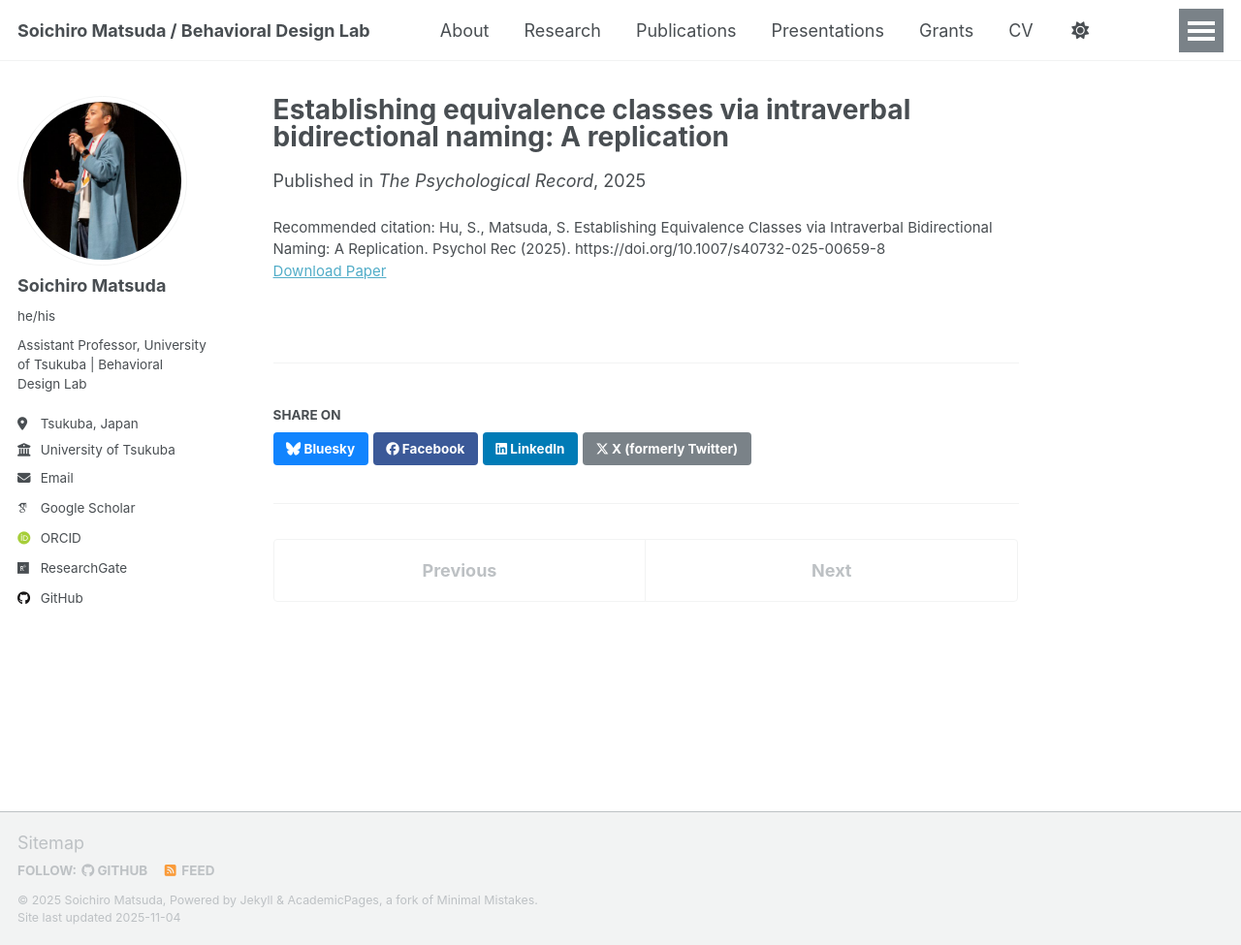
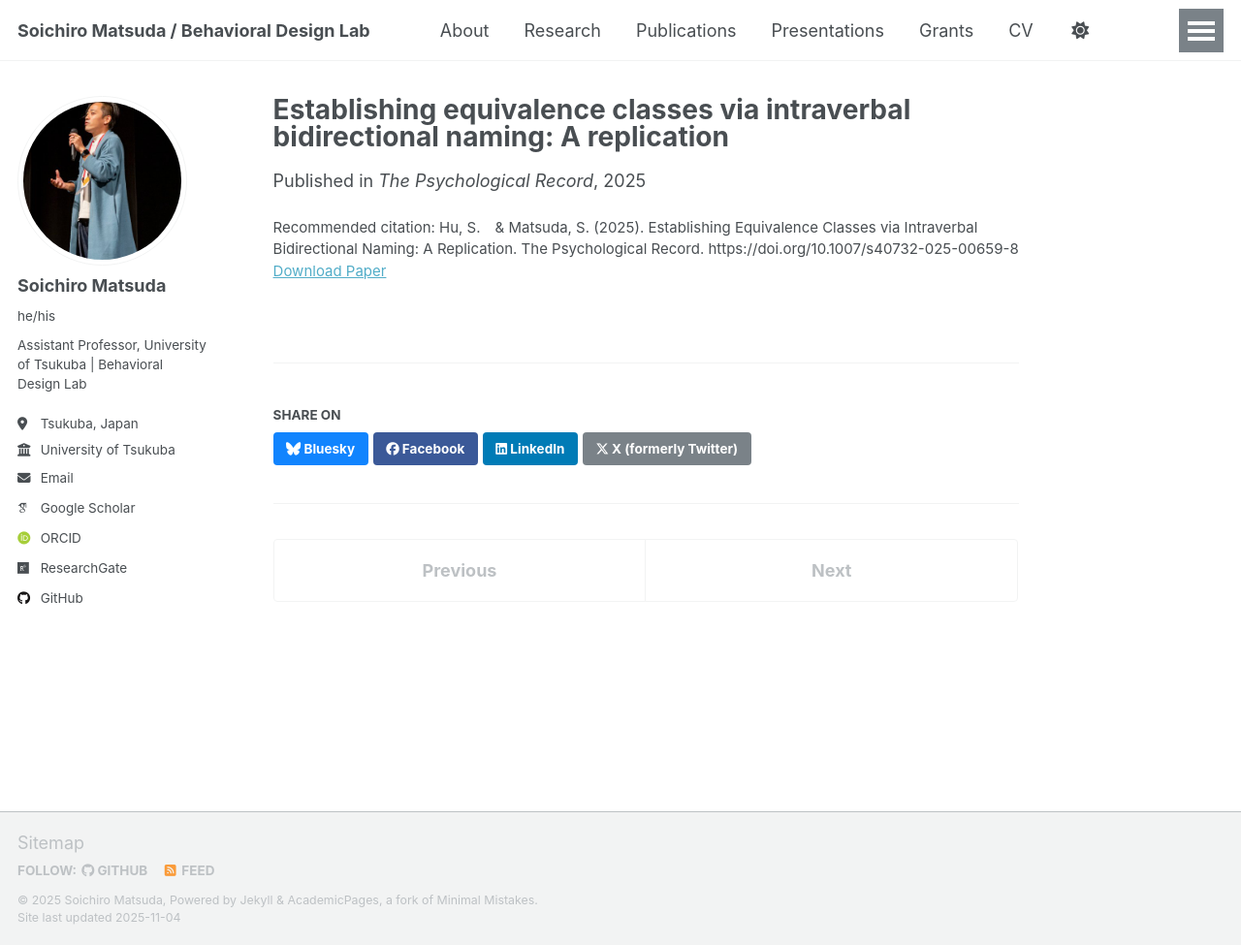
Before and after one commit to BehavioralDesignerMatsuda/BehavioralDesignerMatsuda.github.io, a Jekyll site: the page built from _publications/2025-TPR.md, in a window 1280 px wide and 975 px high. Shown: the whole window at 97% size. Built offline with Jekyll 4.4.1, drawn with Linux system fonts in a browser that asks for light colours; some web fonts are replaced; a script that is not in the unit is left out.

Commit message:
Update 2025-TPR.md

```diff
--- a/_publications/2025-TPR.md
+++ b/_publications/2025-TPR.md
@@ -5,6 +5,6 @@ date: 2025-10-16
 venue: "The Psychological Record"
 category: journals      # ← ここが見出しに対応
 paperurl: "https://doi.org/10.3389/fpsyg.2017.01029"
-citation: "Hu, S., Matsuda, S. Establishing Equivalence Classes via Intraverbal Bidirectional Naming: A Replication. Psychol Rec (2025). https://doi.org/10.1007/s40732-025-00659-8"
+citation: "Hu, S.　& Matsuda, S. (2025). Establishing Equivalence Classes via Intraverbal Bidirectional Naming: A Replication. The Psychological Record. https://doi.org/10.1007/s40732-025-00659-8"
 excerpt: "This brief replication asked whether tact training plus baseline intraverbal training—arranged to evoke intraverbal bidirectional naming (I-BiN)—is sufficient to produce derived stimulus–stimulus and intraverbal relations consistent with equivalence. Eleven Japanese-speaking university students completed tact training, listener tests, and intraverbal training before posttests using vocal match-to-sample (MTS) and intraverbal probes. Ten participants showed emergent performances across both tasks. Latency patterns during vocal MTS suggested an initial reliance on verbal mediation (trained or self-generated tacts/intraverbals) that diminished over time, and post-session interviews indicated heterogeneous strategies combining verbal links (e.g., familiarity-based associations) with visual imagery. Overall, the findings support I-BiN as a sufficient route to equivalence class formation while highlighting individual differences in mediational processes."
 ---
```
